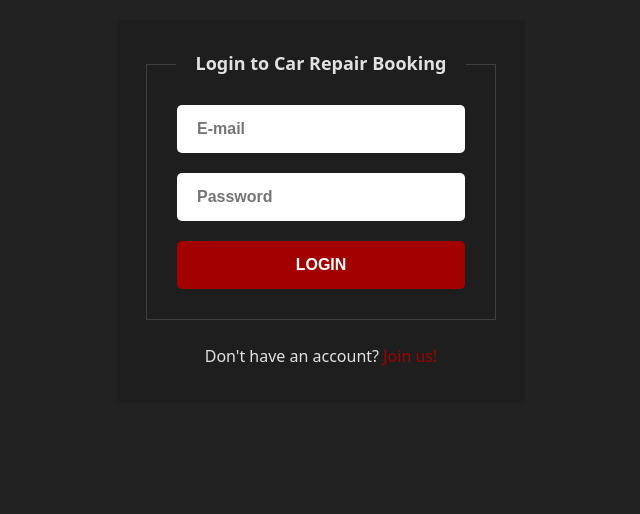
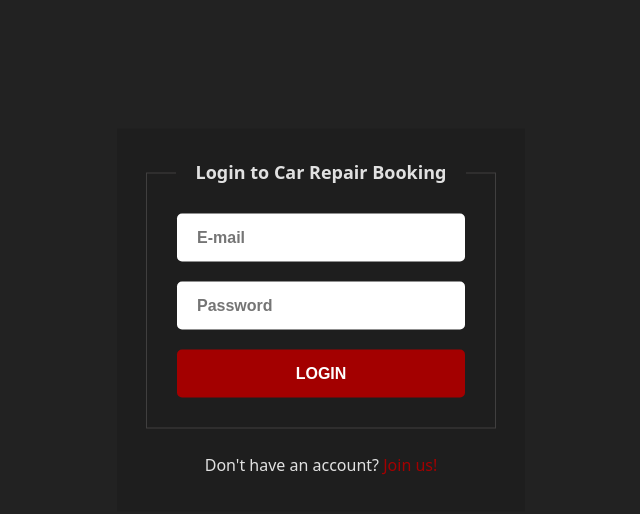
Before and after one commit to ArturDevCraft/carWorkshop-frontend, a React (Vite) app: page / in a window 1280 px wide. Shown: the top 514 px of the page, without its empty margins (319-959 px from the left). Built offline with nearby package versions, Linux system fonts and the light colour scheme.

Commit message:
Improve style of login component

```diff
--- a/src/components/Login.module.scss
+++ b/src/components/Login.module.scss
@@ -2,6 +2,10 @@
 	width: 35rem;
 	background-color: #1e1e1e;
 	padding: 2rem 2.9rem;
+	position: absolute;
+	top: 40%;
+	left: 50%;
+	transform: translate(-50%, -50%);
 
 	h2 {
 		background-color: #1e1e1e;
--- a/src/index.scss
+++ b/src/index.scss
@@ -21,7 +21,7 @@ a:hover {
 body {
 	margin: 0;
 	display: flex;
-	place-items: top;
+	align-items: start;
 	min-width: 320px;
 	min-height: 100vh;
 	font-size: 1.6rem;
```
